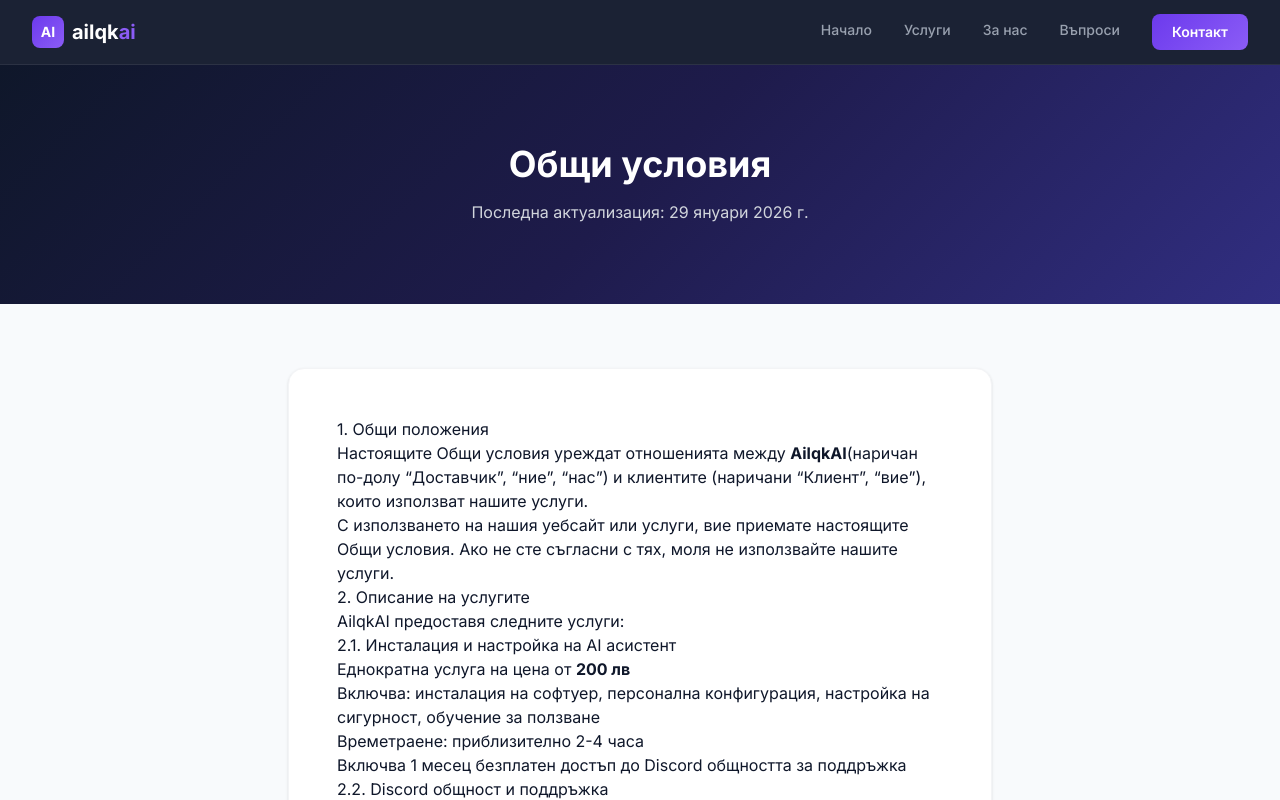
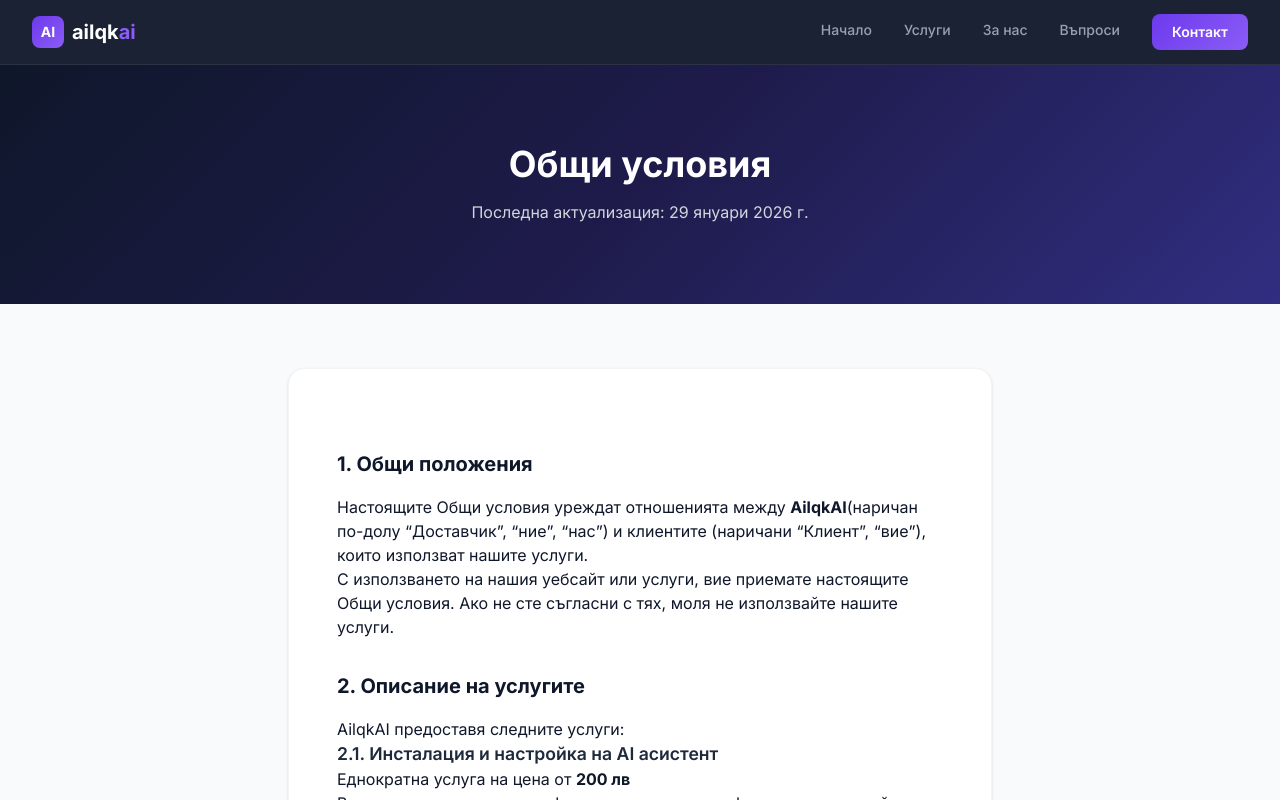
Before and after one commit to Pidinkovski/ailqkai, a Next.js app: page /terms in a window 1280 px wide. Shown: the top 800 px of the page. Built offline with nearby package versions, Linux system fonts and the light colour scheme.

Commit message:
fix: force darker headings on legal pages via global CSS

```diff
--- a/src/app/globals.css
+++ b/src/app/globals.css
@@ -96,3 +96,18 @@ body {
   0%, 100% { opacity: 1; transform: scale(1); }
   50% { opacity: 0.5; transform: scale(1.5); }
 }
+
+/* Legal pages headings */
+.prose h2 {
+  color: #0F172A !important;
+  font-weight: 700 !important;
+  font-size: 1.25rem !important;
+  margin-top: 2rem !important;
+  margin-bottom: 1rem !important;
+}
+
+.prose h3 {
+  color: #1E293B !important;
+  font-weight: 600 !important;
+  font-size: 1.1rem !important;
+}
```
